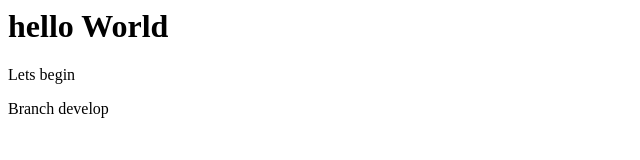
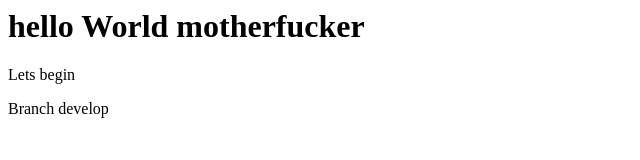
Before and after one commit to MONTRiSED/Project, a plain HTML site: page index.html in a window 1280 px wide. Shown: the whole page, without its empty margins (0-640 px from the left). Drawn offline with Linux system fonts and the light colour scheme.

Commit message:
feat(words): add words

```diff
--- a/index.html
+++ b/index.html
@@ -1,5 +1,5 @@
 <title>just page</title>
-<h1> hello World </h1>
+<h1> hello World motherfucker </h1>
 <p> Lets begin </p>
 <div>
 		Branch develop
```
